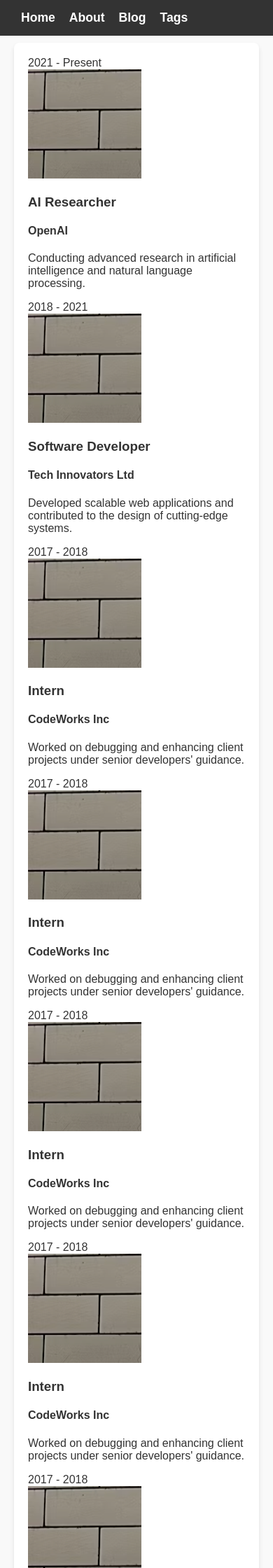
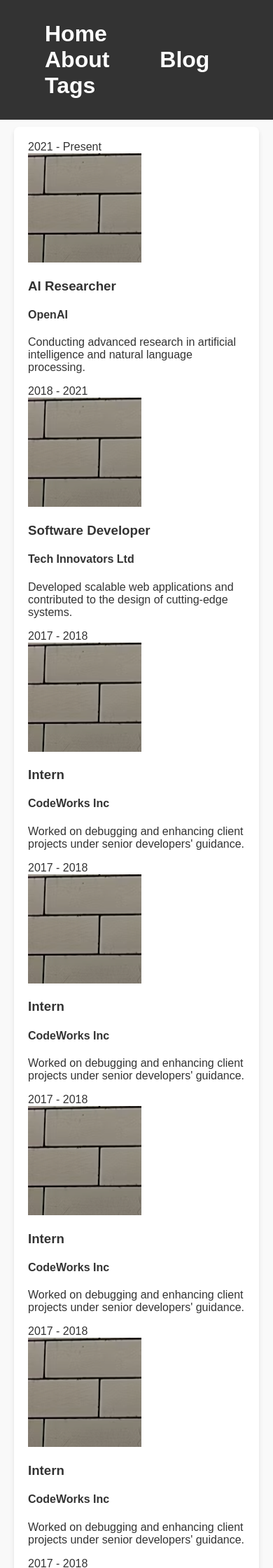
Before and after one commit to yakampe/yakampe.github.io, a Jekyll site: the page built from index.markdown, in a window 390 px wide. Shown: the top 2240 px of the page at 70% size. Built offline with Jekyll 4.4.1, drawn with Linux system fonts in a browser that asks for light colours.

Commit message:
deploying some changes to test physical device

```diff
--- a/_sass/main.scss
+++ b/_sass/main.scss
@@ -28,6 +28,12 @@
         font-size: 1.1rem; /* Adjust font size for smaller screens */
     }
 
+
+    @media (max-width: 980px) {
+        padding: 30px 40px;
+        font-size: 2rem;
+    }
+
     /* Extra-large screens */
     @media (min-width: 1200px) {
         padding: 25px 50px; /* Larger padding for bigger screens */
@@ -45,12 +51,16 @@
         font-size: 1.1rem; /* Adjust font size on mobile devices */
     }
 
+    @media (max-width: 980px) {
+        padding: 24px 24px;
+        font-size: 2rem;
+    }
+
     &:hover {
         text-decoration: underline;
     }
 }
 
-/* Scrollable content section */
 section {
     flex: 1; /* Allows section to fill available space */
     overflow-y: auto; /* Enables scrolling within the section only */
```
